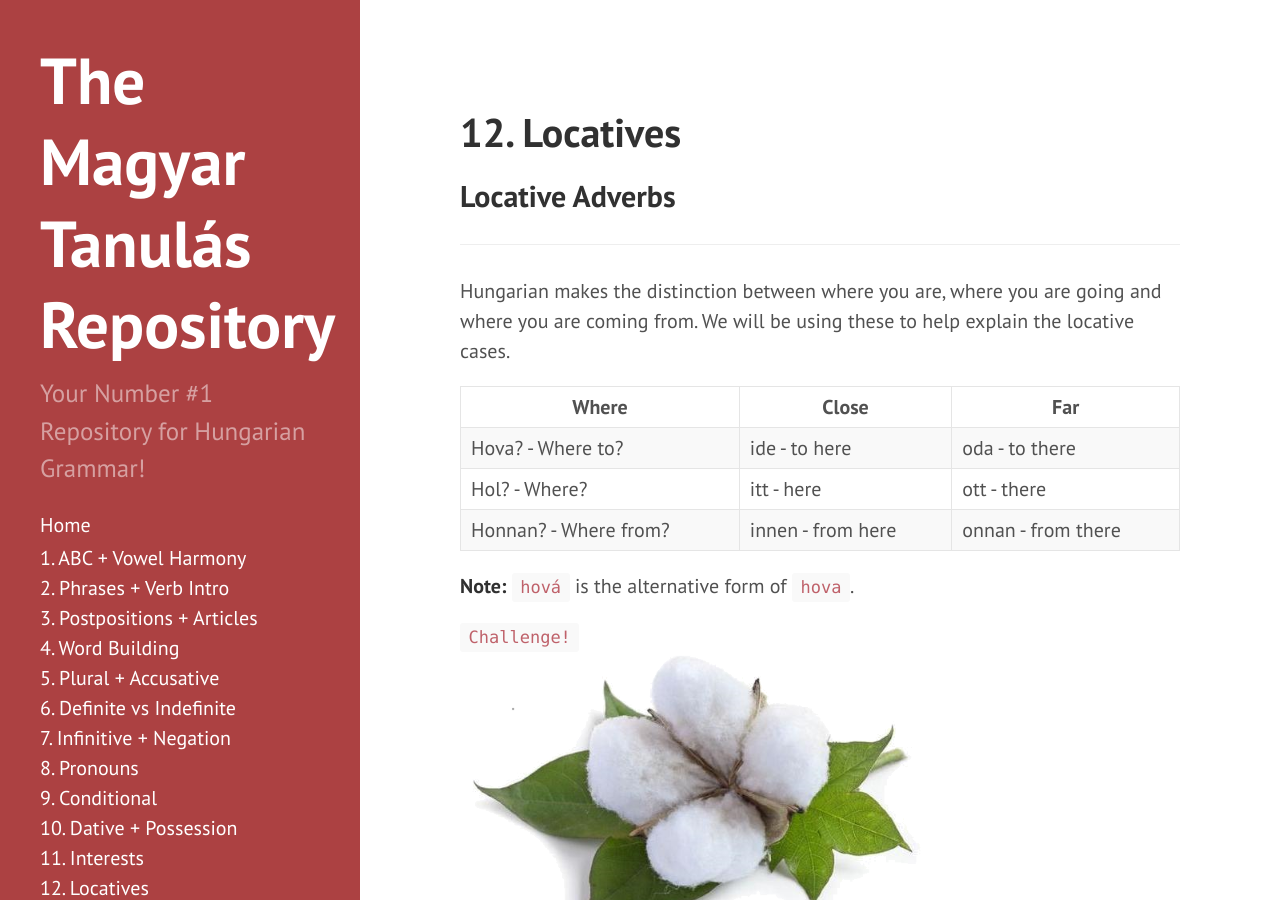
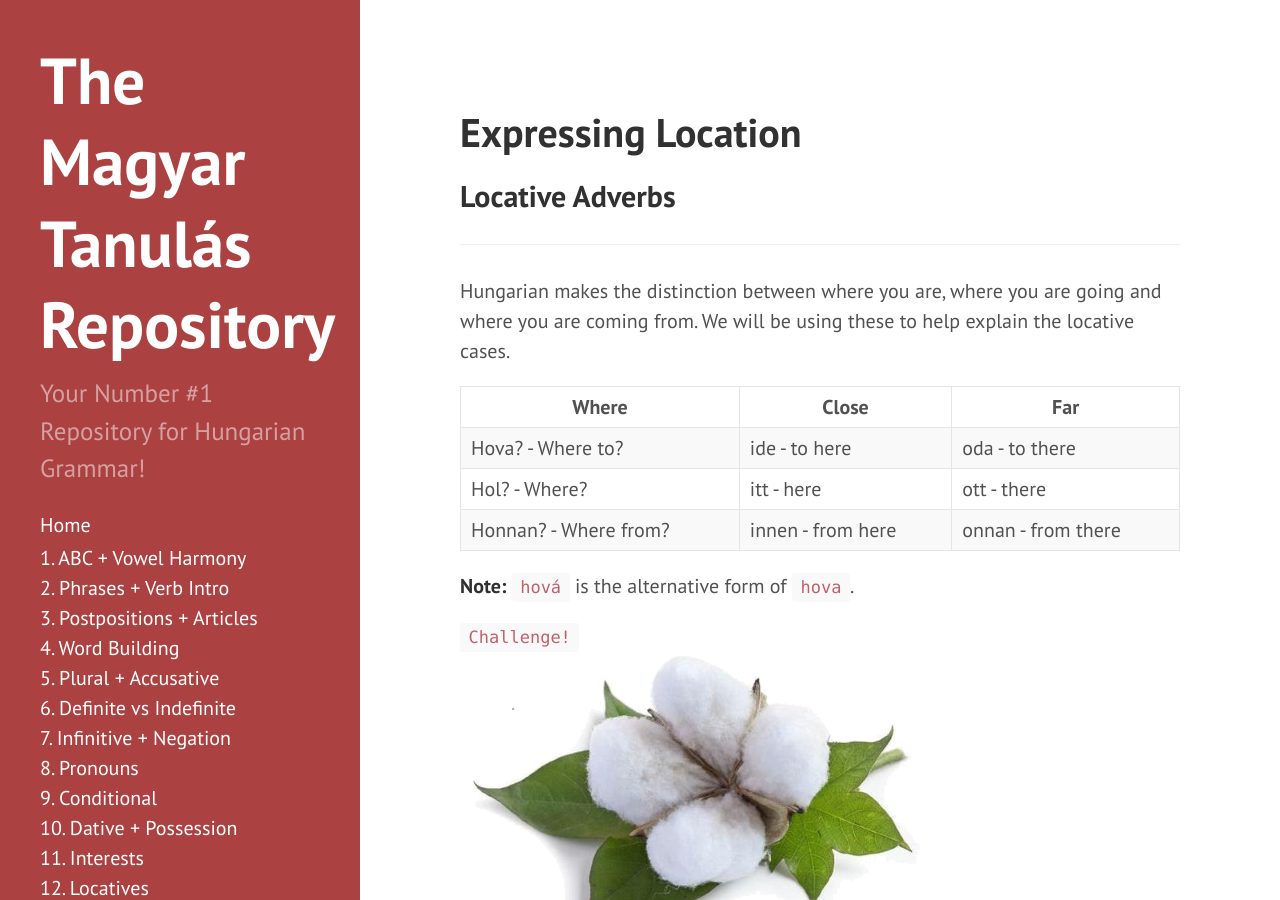
Before and after one commit to Magyartanulas/magyartanulas.github.io, a Jekyll site: the page built from locatives.md, in a window 1280 px wide and 900 px high. Built offline with Jekyll 4.4.1, drawn with Linux system fonts in a browser that asks for light colours; Markdown is read by kramdown in place of the engine named in the settings.

Commit message:
Update and rename Section12.md to locatives.md

```diff
--- a/Section12.md
+++ b/locatives.md
@@ -1,7 +1,6 @@
 ---
 layout: page
-title: 12. Locatives
-order: 12
+title: Expressing Location
 ---
 
 ## Locative Adverbs
```
